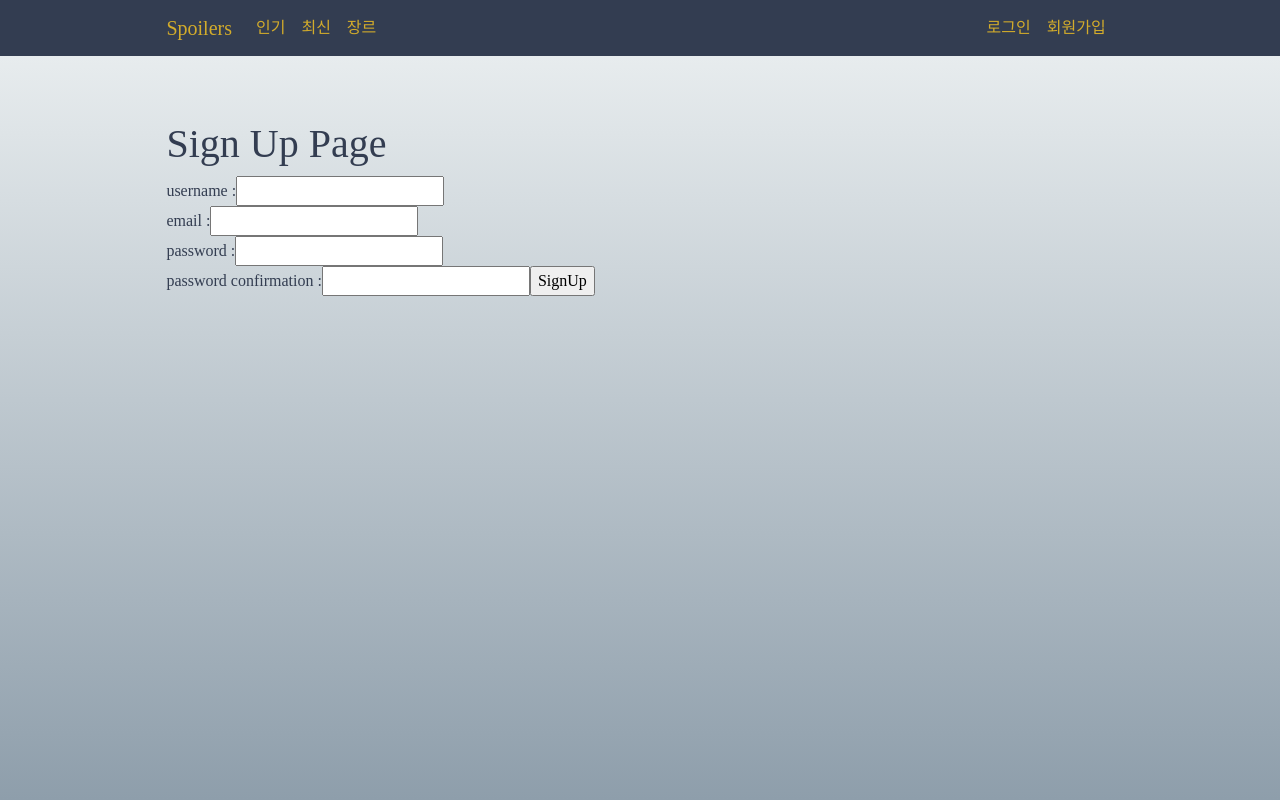
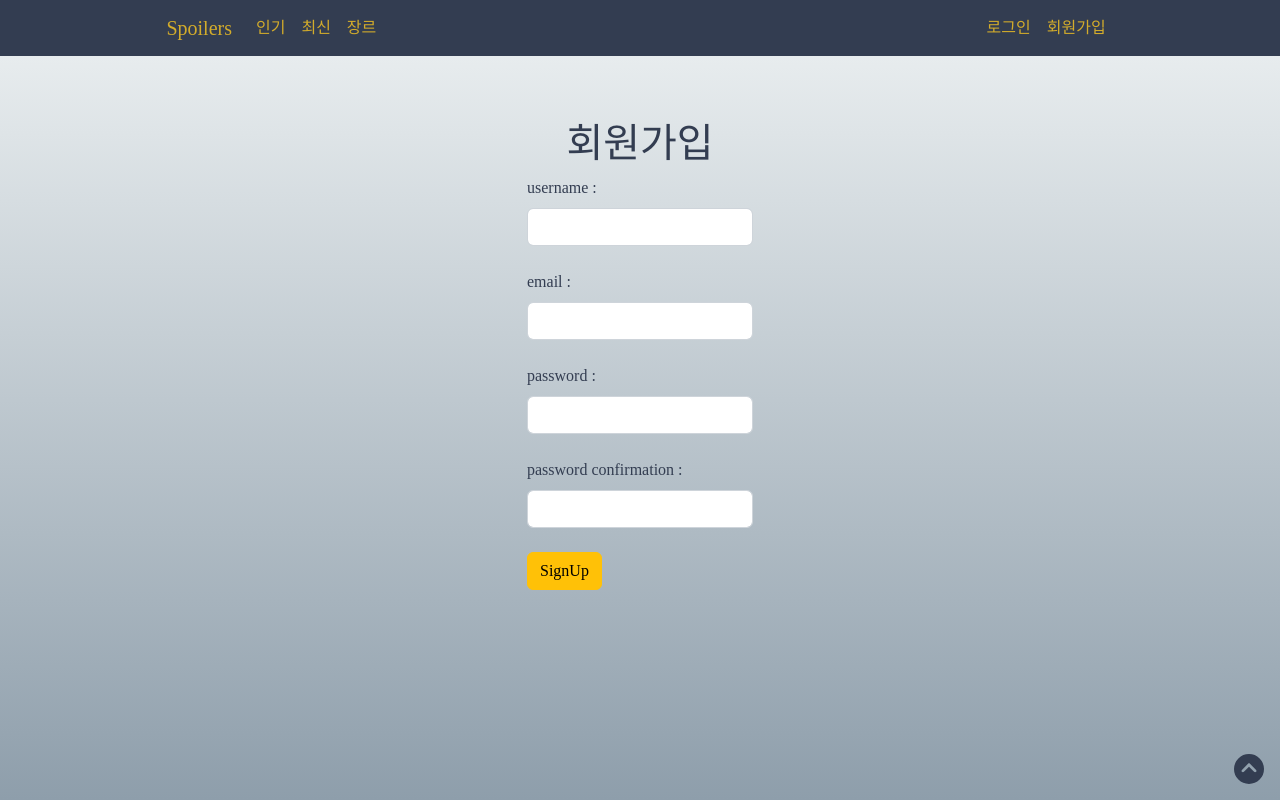
Before and after one commit to ldhldh07/Spoilers, a Vue app in the folder pjt-final-front/: page /signup in a window 1280 px wide. Built offline with nearby package versions, Linux system fonts and the light colour scheme; a web font is replaced by a local one.

Commit message:
driucler

```diff
--- a/pjt-final-front/src/App.vue
+++ b/pjt-final-front/src/App.vue
@@ -1,7 +1,7 @@
 <template>
   <div id="app">
     <b-navbar fixed="top" type="dark" id="bar" class="text-nowrap">
-      <b-navbar-brand id="title" to="/home">Spoilers</b-navbar-brand>
+      <b-navbar-brand id="logo" to="/home">Spoilers</b-navbar-brand>
       <b-navbar-nav>
         <b-nav-item to="/home">인기</b-nav-item>
         <b-nav-item to="/new">최신</b-nav-item>
@@ -12,15 +12,25 @@
         <b-nav-item :to="{ name: 'SignUpView', query: { next: fromPath } }" >회원가입</b-nav-item>
       </b-navbar-nav>
       <b-navbar-nav v-else class="ms-auto">
-        <a href="#" @click="logOut">로그아웃</a>
+        <b-nav-item :to="{ name: 'ProfileView', params: { username: this.user.username } }">
+          <font-awesome-icon icon="fa-solid fa-user" />
+          {{this.user.username}}
+        </b-nav-item>
+        <b-nav-item href="#" @click="logOut">로그아웃</b-nav-item>
       </b-navbar-nav>
     </b-navbar>
     <b-modal ref="logout" hide-footer hide-header-close title="로그아웃">
       <p class="my-4">성공적으로 로그아웃 되었습니다.</p>
     </b-modal>
     <router-view id="content"/>
+    <font-awesome-icon
+      id="up"
+      icon="fa-solid fa-circle-chevron-up"
+      @click="scrollinit"
+       />
   </div>
 </template>
+
 <script>
 export default {
   data() {
@@ -42,10 +52,18 @@ export default {
     logOut() {
       this.$refs['logout'].show()
       this.$store.commit('LOG_OUT')
+    },
+    scrollinit() {
+      window.scrollTo({
+        top: 0,
+        left: 0,
+        behavior: 'smooth'
+      });
     }
   },
 }
 </script>
+
 
 <style>
 @font-face {
@@ -62,7 +80,7 @@ export default {
   font-style: normal;
 }
 
-#title {
+#logo {
   font-family: 'PyeongChangPeace-Bold';
 }
 
@@ -100,4 +118,13 @@ export default {
 #content{
   padding-top: 120px;
 }
+
+#up{
+  position: fixed;
+  bottom: 1rem;
+  right: 1rem;
+  width: 30px;
+  height: 30px;
+  cursor: pointer;
+}
 </style>
--- a/pjt-final-front/src/components/CommentListItem.vue
+++ b/pjt-final-front/src/components/CommentListItem.vue
@@ -21,7 +21,6 @@
   </div>
 </template>
 
-<script src="https://kit.fontawesome.com/7d4867f205.js" crossorigin="anonymous"></script>
 <script>
 import axios from 'axios'
 
--- a/pjt-final-front/src/components/MovieList.vue
+++ b/pjt-final-front/src/components/MovieList.vue
@@ -49,7 +49,7 @@ export default {
   },
   props:{
     isNew: Boolean,
-  }
+  },
 }
 </script>
 
--- a/pjt-final-front/src/router/index.js
+++ b/pjt-final-front/src/router/index.js
@@ -33,21 +33,12 @@ const routes = [
     component: () => import('../views/GenreView.vue')
   },
 
-  // {
-  //   path: '/profile/:id/:username',
-  //   // 미인증 시 라우터가드로 로그인 페이지로 이동시킬 것.
-  //   name: 'ProfileView',
-  //   component: () => import('../views/ProfileView.vue'),
-  //   beforeEnter(to,from,next) {
-  //     //로그인 여부 확인하는 방법 확인해두기
-  //     const login = true
-  //     if (login === false) {
-  //       next({name:'LogInView'})
-  //     } else {
-  //       next()
-  //     }
-  //   }
-  // },
+  {
+    path: '/profile/:username',
+    // 미인증 시 라우터가드로 로그인 페이지로 이동시킬 것.
+    name: 'ProfileView',
+    component: () => import('../views/ProfileView.vue'),
+  },
 
   {
     path: '/moviedetail/:id',
--- a/pjt-final-front/src/views/LogInView.vue
+++ b/pjt-final-front/src/views/LogInView.vue
@@ -1,16 +1,16 @@
 <template>
-  <div>
-    <h1>LogIn Page</h1>
+  <div class="d-flex flex-column align-items-center">
+    <h1>로그인</h1>
     <form @submit.prevent="logIn">
       <!-- <label for="email">email : </label>
       <input type="email" id="email" v-model="email"><br> -->
-      <label for="username">name : </label>
-      <input type="text" id="username" v-model="username"><br>
+      <label class="form-label" for="username">name : </label>
+      <input class="form-control" type="text" id="username" v-model="username"><br>
 
-      <label for="password"> password : </label>
-      <input type="password" id="password" v-model="password"><br>
+      <label class="form-label" for="password"> password : </label>
+      <input class="form-control" type="password" id="password" v-model="password"><br>
 
-      <input type="submit" value="logIn">
+      <input class="btn btn-warning" type="submit" value="logIn">
     </form>
   </div>
 </template>
--- a/pjt-final-front/src/views/MovieDetailView.vue
+++ b/pjt-final-front/src/views/MovieDetailView.vue
@@ -1,17 +1,13 @@
 <template>
   <div class="container">
-    <div class="row">
-      <div class="col-12" id="trailer-box">
+    <div class="ratio ratio-16x9">
       <iframe
         id="ytplayer"
         type="text/html"
-          class= "ratio ratio-16x9"
         :src="trailerSrc"
-          frameborder="0"
         allowfullscreen
       >
       </iframe>
-      </div>
     </div>
     <div class="row" id="movie-info-box">
       <div class="col-4" id="poster-box">
@@ -35,9 +31,9 @@
         <br><br>
         <p>출연 배우 : </p>
         <div class="d-flex flex-wrap">
-          <div v-for="actor in movie?.starring" :key="actor.id" class="mx-3">
+          <div v-for="actor in movie?.starring" :key="actor.id" class="me-3">
             <router-link :to="{name:'ActorView', params:{name:actor.name, id:String(actor.id)}}" class="text-decoration-none">
-              <span>
+              <span id="actorsName">
                 {{ actor.name }}
               </span>
             </router-link>
@@ -46,10 +42,11 @@
       </div>
     </div>
     <br>
-    <b-button v-b-toggle.collapse-1 variant="primary">리뷰영상 보기</b-button>
+    <div>
+      <b-button v-b-toggle.collapse-1 variant="primary" @click.once="reviewSearch(movie.movie_title+'영화 리뷰')">리뷰영상 보기</b-button>
       <b-collapse id="collapse-1">
-      <div class="ratio ratio-16x9 m-5" v-for="(reviewVid,index) in reviewVideos" :key="`r-${index}`">
-        <iframe :src="`https://youtube.com/embed/${reviewVid.id.videoId}`" frameborder="0"></iframe>
+        <div class="ratio ratio-16x9 m-3" v-for="(reviewVid,index) in reviewVideos" :key="`r-${index}`">
+          <iframe :src="`https://youtube.com/embed/${reviewVid.id.videoId}`" allowfullscreen></iframe>
         </div>
       </b-collapse>
       <br>
@@ -57,11 +54,13 @@
         <button v-if="!isWish" class="btn btn-warning" @click="addWishList">위시리스트추가</button>
         <button v-else class="btn btn-warning" @click="addWishList">위시리스트제거</button>
       </div>
+      <br>
       <CommentList
         :movieId = 'movie?.id'
         :comments = comments
         @update-comment-list="getMovieDetail"
         />
+    </div>
   </div>
 </template>
 
@@ -71,7 +70,7 @@ import axios from 'axios'
 
 const API_URL = 'http://127.0.0.1:8000'
 const URL = "https://www.googleapis.com/youtube/v3/search"
-const API_KEY = "AIzaSyArNN1EdBS-8JxzjJLvBNtA1lRYR7w8MPs"
+const API_KEY = "AIzaSyCvN-sRJ2uXtEcwbYqLCvS3NRAoqH70LK4"
 
 export default {
   name: 'MovieDetailView',
@@ -110,7 +109,6 @@ export default {
       })
         .then((res) => {
           this.movie = res.data
-          this.reviewSearch(this.movie.movie_title+" 영화 리뷰")
           this.poster = "https://image.tmdb.org/t/p/original" + this.movie.poster_path
           this.trailerSrc = "https://www.youtube.com/embed/" + this.movie.trailer_key
         })
@@ -123,11 +121,14 @@ export default {
         params: {
           key: API_KEY,
           type: 'video',
-          part: 'snippet',
-          q: movieTitle
+          part: 'id',
+          q: movieTitle,
+          videoEmbeddable: 'true',
+          maxResults: 6
         }
       })
         .then(result =>{
+          console.log(result)
           this.reviewVideos= result.data.items
         })
         .catch(error=> {
@@ -166,10 +167,6 @@ export default {
   width: 100%;
 }
 
-#trailer-box {
-  height: auto;
-}
-
 #poster-box {
   border-radius: 10px;
 }
@@ -180,7 +177,9 @@ export default {
 
 #ytplayer {
   width: 100%;
-  min-height: 80vh;
 }
 
+#actorsName {
+  color: #333d51
+}
 </style>
--- a/pjt-final-front/src/views/ProfileView.vue
+++ b/pjt-final-front/src/views/ProfileView.vue
@@ -1,5 +1,28 @@
 <template>
   <div class="profile">
-    <h1>This is profile page</h1>
+    <h1 id="main">{{username}}님의 프로필</h1>
+    <WishList/>
   </div>
 </template>
+
+<script>
+import WishList from '@/components/WishList'
+
+export default {
+  name: 'PopularView',
+  components: {
+    WishList,
+  },
+  data () {
+    return {
+      username : this.$route.params.username
+    }
+  }
+}
+</script>
+
+<style>
+#main{
+  font-weight: bold;
+}
+</style>
--- a/pjt-final-front/src/views/SignUpView.vue
+++ b/pjt-final-front/src/views/SignUpView.vue
@@ -1,20 +1,19 @@
 <template>
-  <div>
-    <h1>Sign Up Page</h1>
+  <div class="d-flex flex-column align-items-center">
+    <h1>회원가입</h1>
     <form @submit.prevent="signUp">
-      <label for="username">username : </label>
-      <input type="text" id="username" v-model="username"><br>
+      <label class="form-label" for="username">username : </label>
+      <input class="form-control" type="text" id="username" v-model="username"><br>
 
-      <label for="username">email : </label>
-      <input type="email" id="email" v-model="email"><br>
+      <label class="form-label" for="username">email : </label>
+      <input class="form-control" type="email" id="email" v-model="email"><br>
 
-      <label for="password1"> password : </label>
-      <input type="password" id="password1" v-model="password1"><br>
+      <label class="form-label" for="password1"> password : </label>
+      <input class="form-control" type="password" id="password1" v-model="password1"><br>
 
-      <label for="password2"> password confirmation : </label>
-      <input type="password" id="password2" v-model="password2">
-
-      <input type="submit" value="SignUp">
+      <label class="form-label" for="password2"> password confirmation : </label>
+      <input class="form-control" type="password" id="password2" v-model="password2"><br>
+      <input class="btn btn-warning" type="submit" value="SignUp">
     </form>
   </div>
 </template>
```
Lines whose indentation alone changed are shown as unchanged.
